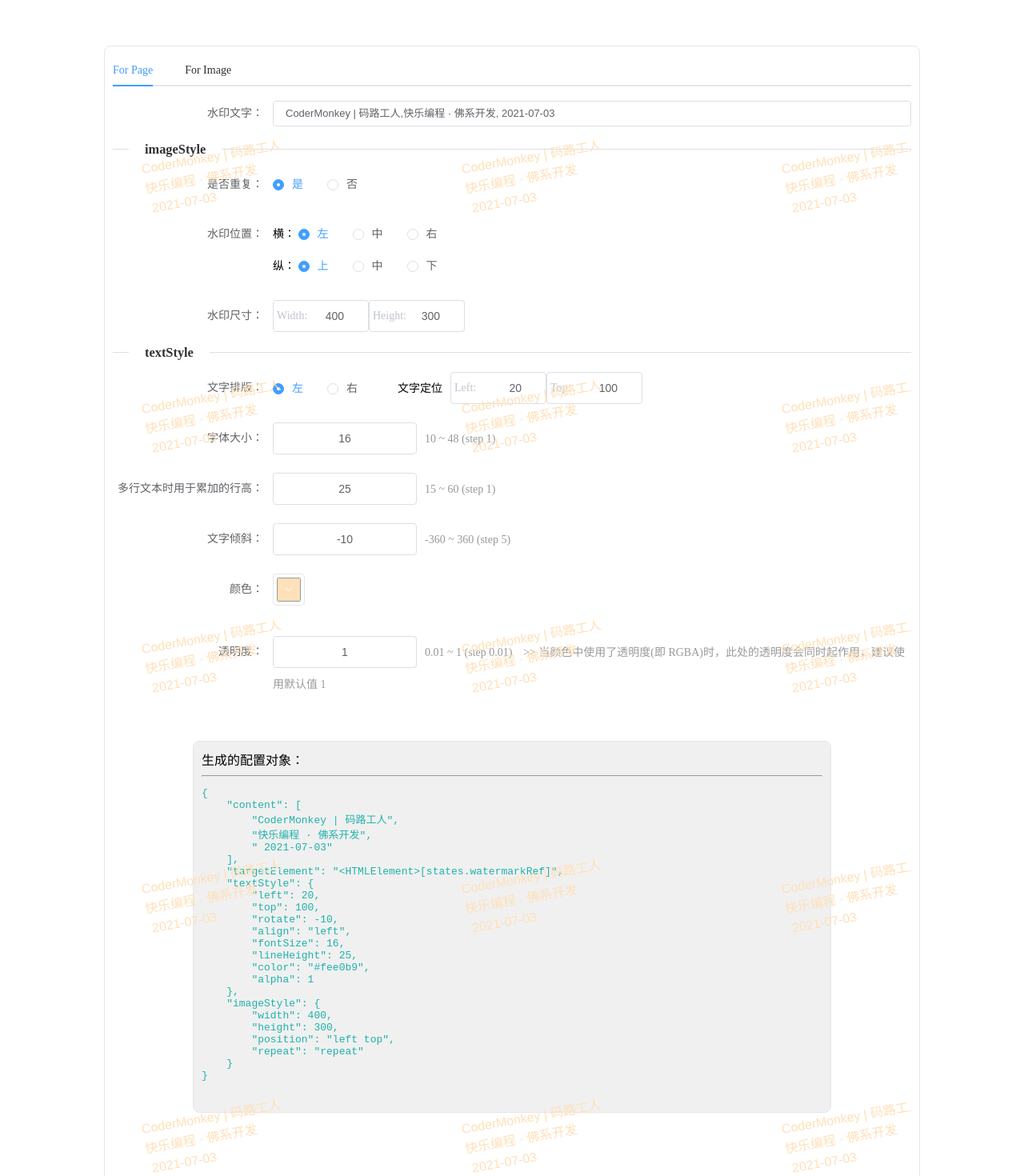
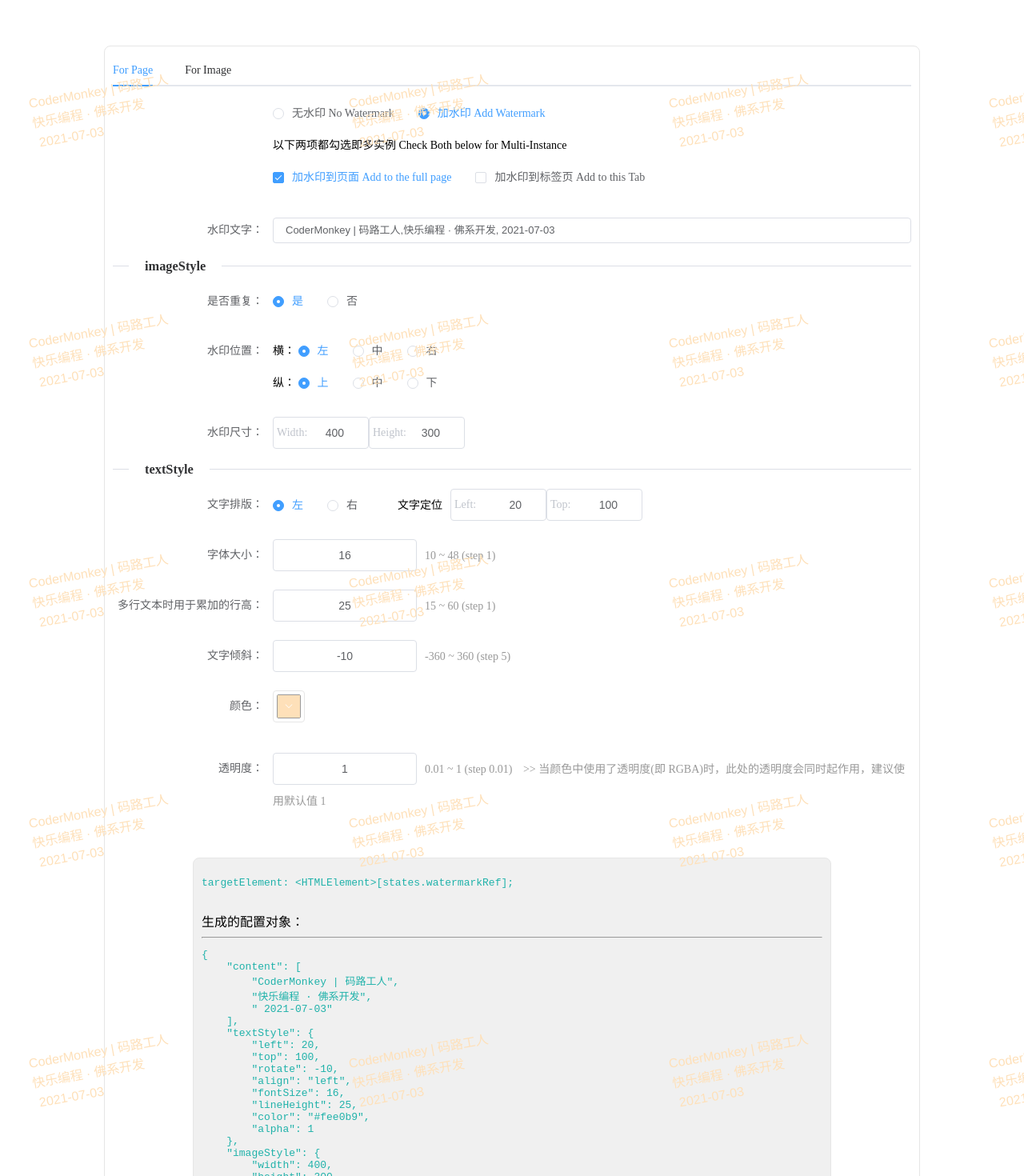
Before and after one commit to CoderMonkie/js-watermarker, a Vue app: page / in a window 1280 px wide. Shown: the part 260-1730 px from the top of the page at 80% size. Built offline with nearby package versions, Linux system fonts and the light colour scheme.

Commit message:
Refactor/v2 multi-instance support (#4)
refactor: v2 support for multi-instance

- refactor
- update demo
- update README

* chore: update demo

update showing of setting json

* chore: update deploy

* doc(refactor): update README.md

```diff
--- a/example/src/views/for-image/Index.vue
+++ b/example/src/views/for-image/Index.vue
@@ -2,7 +2,7 @@
  * @Description:
  * @Autor: 码路工人<maonianyou@foxmail.com>
  * @Date: 2021-07-28 23:12:56
- * @LastEditors: 码路工人<maonianyou@foxmail.com>
+ * @LastEditors: Archmage | 大法师 <maonianyou@pay.media>
 -->
 <template>
   <div class="tab-for-image">
@@ -212,17 +212,16 @@
     </el-form>
 
     <section class="page-section__setting-json">
+      <pre>targetElement: &lt;HTMLElement&gt;[states.watermarkRef?.$el]</pre>
       <span>&nbsp;&nbsp;The Setting JSON</span>
       <hr />
-      <pre
-        >{{ JSON.stringify(settingJson, null, 4) }}
-      </pre>
+      <pre>{{ JSON.stringify(computedOptions, null, 4) }}</pre>
     </section>
   </div>
 </template>
 
 <script>
-import setWatermark from "../../../../src/main.js";
+import watermarker from "../../../../src/main.js";
 import { toRefs, reactive } from "@vue/reactivity";
 
 import SettingForm from "e@/components/SettingForm.vue";
@@ -234,6 +233,7 @@
     SettingForm,
   },
   setup() {
+    let marker = null;
     const states = reactive({
       labelPosition: "right",
       // ref of target element
@@ -287,17 +287,18 @@
       };
     });
 
-    const settingJson = computed(() => {
-      const copy = JSON.parse(JSON.stringify(computedOptions.value));
-      copy.targetElement = "<HTMLElement>[states.watermarkRef?.$el]";
-      return copy;
-    });
+    // const settingJson = computed(() => {
+    //   const copy = JSON.parse(JSON.stringify(computedOptions.value));
+    //   copy.targetElement = "<HTMLElement>[states.watermarkRef?.$el]";
+    //   return copy;
+    // });
 
     const handleOptionsChange = () => {
-      setWatermark(computedOptions.value);
+      marker.setOption(computedOptions.value);
     };
 
     const onImageLoad = () => {
+      marker = watermarker.init(states.watermarkRef.$el);
       handleOptionsChange();
     };
 
@@ -311,13 +312,14 @@
 
     onBeforeUnmount(() => {
       window.removeEventListener("resize", onWindowResize);
+      marker && marker.clear();
     });
 
     return {
       ...toRefs(states),
       handleOptionsChange,
       onImageLoad,
-      settingJson,
+      computedOptions,
     };
   },
 };
--- a/example/src/views/for-page/Index.vue
+++ b/example/src/views/for-page/Index.vue
@@ -2,7 +2,7 @@
  * @Description:
  * @Autor: 码路工人<maonianyou@foxmail.com>
  * @Date: 2021-07-28 23:13:15
- * @LastEditors: 码路工人<maonianyou@foxmail.com>
+ * @LastEditors: Archmage | 大法师 <maonianyou@pay.media>
 -->
 <template>
   <div class="tab-for-page" ref="watermarkRef">
@@ -17,6 +17,30 @@
         label-width="200px"
         :label-position="labelPosition"
       >
+        <el-form-item label="">
+          <el-radio-group
+            v-model="formData.hasWatermark"
+            size="small"
+            @change="toggleWatermark"
+          >
+            <el-radio :label="false">无水印 No Watermark</el-radio>
+            <el-radio :label="true">加水印 Add Watermark</el-radio>
+          </el-radio-group>
+          <div>以下两项都勾选即多实例 Check Both below for Multi-Instance</div>
+          <el-checkbox-group
+            v-model="formData.checkList"
+            :disabled="!formData.hasWatermark"
+            @change="toggleAppendTo"
+          >
+            <el-checkbox :label="undefined"
+              >加水印到页面 Add to the full page</el-checkbox
+            >
+            <el-checkbox :label="watermarkRef"
+              >加水印到标签页 Add to this Tab</el-checkbox
+            >
+          </el-checkbox-group>
+        </el-form-item>
+
         <el-form-item label="水印文字">
           <el-input
             v-model="formData.content"
@@ -211,21 +235,23 @@
     </section>
 
     <section class="page-section__setting-json">
+      <pre>
+targetElement: &lt;HTMLElement&gt;[states.watermarkRef];
+      </pre>
       生成的配置对象：
       <hr />
       <pre
-        >{{ JSON.stringify(settingJson, null, 4) }}
+        >{{ JSON.stringify(computedOptions, null, 4) }}
       </pre>
     </section>
   </div>
 </template>
 
 <script>
-import setWatermark from "../../../../src/main.js";
+import watermarker from "../../../../src/main.js";
 import {
   computed,
   nextTick,
-  onActivated,
   onBeforeUnmount,
   onMounted,
   reactive,
@@ -237,12 +263,17 @@
 export default {
   name: "ForPage",
   setup(props, ctx) {
+    const markers = [];
     const states = reactive({
       labelPosition: "right",
       // ref of target element
       watermarkRef: null,
       formData: {
-        // textStyle
+        // fields for interaction
+        hasWatermark: true,
+        checkList: [undefined],
+        // fields in setting options
+        // options.textStyle
         content: `CoderMonkey | 码路工人,快乐编程 · 佛系开发, ${getToday()}`,
         textAlign: "left",
         textLeft: 20,
@@ -252,7 +283,7 @@
         rotate: -10,
         textColor: "#fee0b9",
         textOpacity: 1,
-        // imageStyle
+        // options.imageStyle
         repeat: "repeat",
         imagePositionX: "left",
         imagePositionY: "top",
@@ -268,7 +299,6 @@
     const computedOptions = computed(() => {
       return {
         content: computedContent.value,
-        targetElement: states.watermarkRef,
         textStyle: {
           /** fillText 的位置 */
           left: parseInt(states.formData.textLeft),
@@ -290,18 +320,26 @@
       };
     });
 
-    const settingJson = computed(() => {
-      const copy = JSON.parse(JSON.stringify(computedOptions.value));
-      copy.targetElement = "<HTMLElement>[states.watermarkRef]";
-      return copy;
-    });
+    const toggleWatermark = (flag) => {
+      toggleAppendTo(flag ? states.formData.checkList : []);
+    };
+
+    const toggleAppendTo = (checkedArr) => {
+      markers.forEach((m) => m.clear());
+      markers.length = 0;
+      checkedArr.forEach((n) => {
+        const addNewMark = watermarker.init(n);
+        addNewMark.setOption(computedOptions.value);
+        markers.push(addNewMark);
+      });
+    };
 
     const onWindowResize = () => {
       states.labelPosition = document.body.clientWidth > 1200 ? "right" : "top";
     };
 
     const handleOptionsChange = () => {
-      setWatermark(computedOptions.value);
+      toggleAppendTo(states.formData.checkList);
     };
 
     onMounted(() => {
@@ -311,16 +349,15 @@
 
     onBeforeUnmount(() => {
       window.removeEventListener("resize", onWindowResize);
-    });
-
-    onActivated(() => {
-      console.log("onActivated");
+      toggleWatermark();
     });
 
     return {
       ...toRefs(states),
       handleOptionsChange,
-      settingJson,
+      computedOptions,
+      toggleWatermark,
+      toggleAppendTo,
     };
   },
 };
--- a/src/main.js
+++ b/src/main.js
@@ -8,116 +8,134 @@
 import { mixOptions } from "./utils.js";
 import Watermark from "./Watermark.js";
 
-const elementId = "watermarkElementId" + Math.random() * 10000;
-
 const MutationObserver =
   window.MutationObserver ||
   window.WebKitMutationObserver ||
   window.MozMutationObserver;
 
-let observer = null;
+class Watermarker {
+  constructor(targetElement) {
+    // TODO #3 querySelector support
+    if (!targetElement instanceof HTMLElement) {
+      throw new Error(
+        `targetElement (${options.targetElement}) is not HTMLElement`
+      );
+    }
 
-const clearObserver = () => {
-  if (observer) {
-    observer.disconnect();
-    observer = null;
+    this.targetElement = targetElement;
+    this.elementId = "watermarkElementId" + Math.random() * 10000;
+    this.observer = null;
+    this.watermark = null;
+    this.options = null;
   }
-};
 
-/**
- * 创建新水印并添加到指定容器
- */
-const createAndAppend = (options) => {
+  static init(targetElement = document.body) {
+    return new Watermarker(targetElement);
+  }
+
+  setOption(options) {
+    console.log("setOption", options);
     // 关闭观察器
-  clearObserver();
+    this.clearObserver();
 
     // 没有文字内容即不设置水印
     if (!options.content || !options.content.length) return;
 
     // 先检查旧水印，如果有就删除
-  const targetElement = document.getElementById(elementId);
-  if (targetElement) {
-    targetElement.parentElement.removeChild(targetElement);
+    this.removeWatermark();
+
+    // 合并配置内容
+    this.options = mixOptions(
+      { ...options, targetElement: this.targetElement },
+      { ...defaultOptions }
+    );
+
+    const handleResize = () => {
+      this.createAndAppend();
+    };
+    // 清除 resize 监听
+    window.removeEventListener("resize", handleResize);
+
+    this.createAndAppend();
+
+    // 检测到窗口 resize 时重设
+    window.addEventListener("resize", handleResize);
   }
 
+  createAndAppend() {
+    // 关闭观察器
+    this.clearObserver();
+
+    // 没有文字内容即不设置水印
+    if (!this.options.content || !this.options.content.length) return;
+
+    // 先检查旧水印，如果有就删除
+    this.removeWatermark();
+
     // 创建元素
-  const wm = new Watermark({
-    ...options,
-    elementId,
+    this.watermark = new Watermark({
+      ...this.options,
+      elementId: this.elementId,
     });
+
     // 添加到同级路径或默认的body下
     const container =
-    options.targetElement === document.body
+      this.targetElement === document.body
         ? document.body
-      : options.targetElement.parentElement;
-  container.appendChild(wm);
+        : this.targetElement.parentElement;
+    container.appendChild(this.watermark);
 
     // 重新 | 配置观察器
-  observer = new MutationObserver((mutationsList, observer) => {
+    this.observer = new MutationObserver((mutationsList, observer) => {
       for (let i = 0; i < mutationsList.length; i++) {
         const mutation = mutationsList[i];
         if (
           mutation.type === "childList" &&
-        [].some.call(mutation.removedNodes, (n) => n.id === elementId)
+          [].some.call(mutation.removedNodes, (n) => n === this.watermark)
         ) {
           console.log("The watermark node has been removed.");
-        createAndAppend(options);
+          this.createAndAppend();
           break;
         } else if (
           mutation.type === "attributes" &&
-        mutation.target.id === elementId
+          mutation.target === this.watermark
         ) {
           console.log(
             "The " + mutation.attributeName + " attribute was modified."
           );
-        createAndAppend(options);
+          this.createAndAppend();
           break;
         }
       }
     });
 
     // 观察器启动监视
-  observer.observe(wm.parentElement, {
+    this.observer.observe(container, {
       attributes: true,
       childList: true,
       subtree: true,
     });
-};
-
-/**
- * @description 设置水印
- * @param {Object} options 配置对象
- * @see defaultOptions.js
- */
-export const setWatermark = (options) => {
-  // 没有文字内容即不设置水印
-  if (!options.content || !options.content.length) return;
-
-  // 清除观察器
-  clearObserver();
-
-  // 合并配置内容
-  const customOptions = mixOptions(options, { ...defaultOptions });
-
-  const handleResize = () => {
-    createAndAppend(customOptions);
-  };
-  // 清除 resize 监听
-  window.removeEventListener("resize", handleResize);
-
-  // 检查添加位置
-  if (!customOptions.targetElement) {
-    customOptions.targetElement = document.body;
-  } else if (!customOptions.targetElement instanceof HTMLElement) {
-    throw new Error(
-      `targetElement (${options.targetElement}) is not HTMLElement`
-    );
   }
 
-  createAndAppend(customOptions);
+  clear() {
+    this.clearObserver();
+    this.removeWatermark();
+  }
 
-  // 检测到窗口 resize 时重设
-  window.addEventListener("resize", handleResize);
-};
+  clearObserver() {
+    if (this.observer) {
+      this.observer.disconnect();
+      this.observer = null;
+    }
+  }
 
-export default setWatermark;
+  removeWatermark() {
+    const targetElement = document.getElementById(this.elementId);
+    if (targetElement) {
+      targetElement.parentElement.removeChild(targetElement);
+    }
+    this.watermark = null;
+  }
+}
+
+export default Watermarker;
```
Also changed, not shown: index.js (deleted, +0 -14 lines), 2 other files (tests, documents, lock files or other folders). Lines whose indentation alone changed are shown as unchanged.
